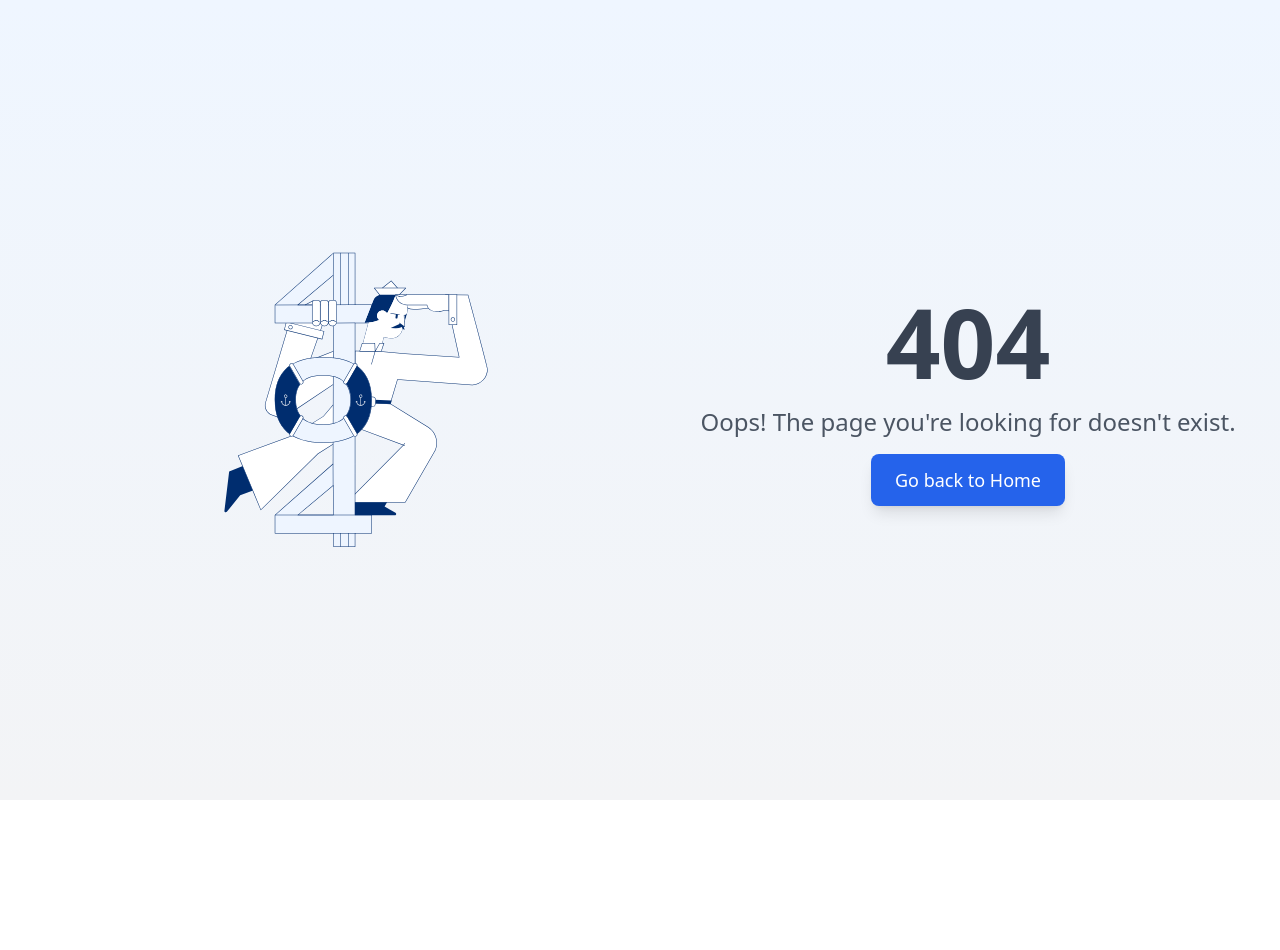
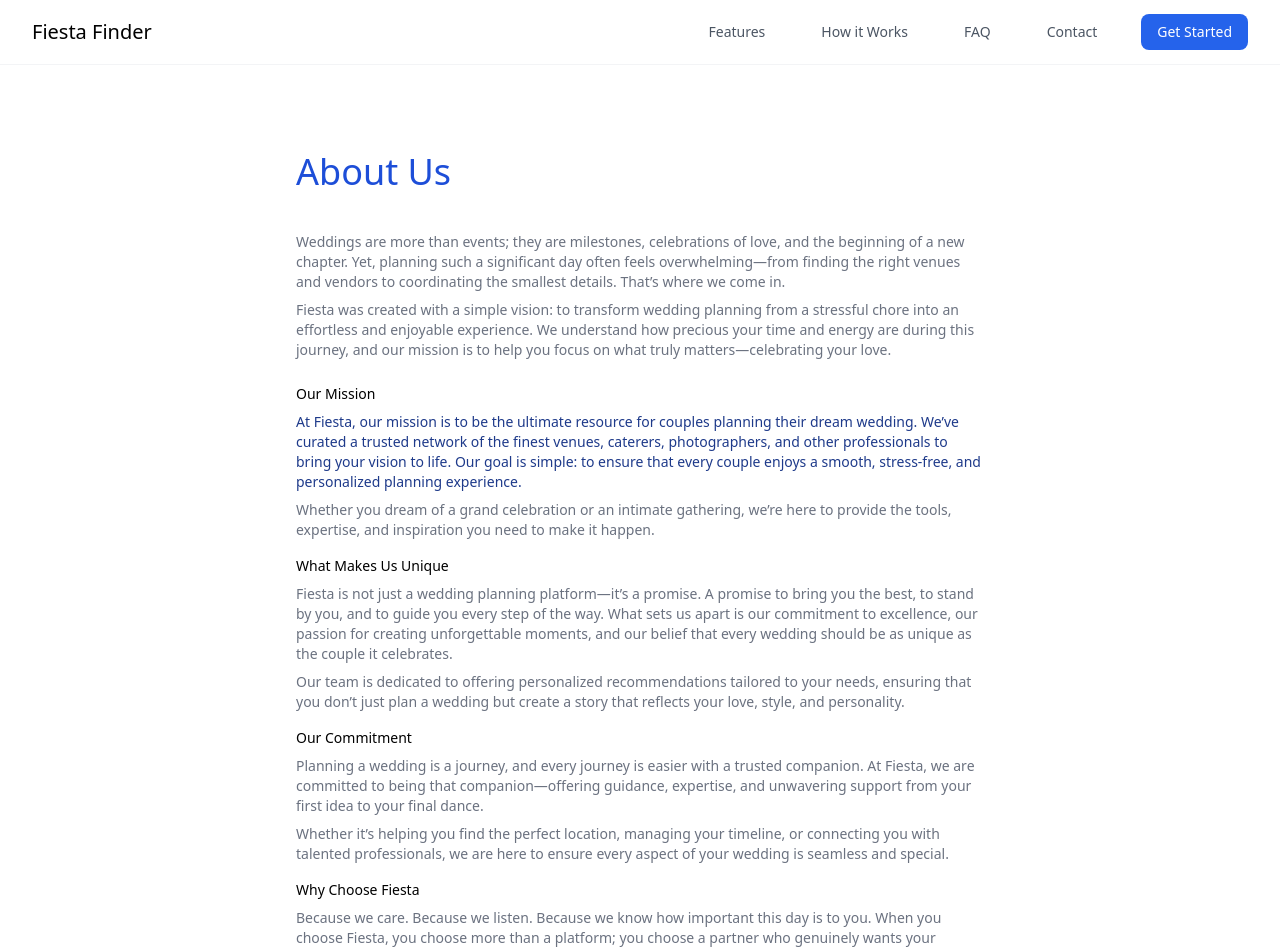
Before and after one commit to Sumit6307/Fiesta-Finder-Build, a React (Vite) app in the folder Fest-Frontend/: page /about in a window 1280 px wide. Before the commit this address had no page. Shown: the top 950 px of the page. Before the commit the page ends 800 px from the top, so only its background shows below. Built offline with nearby package versions, Linux system fonts and the light colour scheme.

Commit message:
Add About Page and update Navbar import

```diff
--- a/Fest-Frontend/src/App.jsx
+++ b/Fest-Frontend/src/App.jsx
@@ -9,6 +9,7 @@ import Option from "./components/Option"
 import AdminPage from "./pages/AdminPage"
 import Venue from "./pages/Venue"
 import Home from "./pages/Home";
+import AboutPage from "./pages/AboutPage"
 
 
 
@@ -27,7 +28,7 @@ export default function App () {
                     <Route path="/admin" element={<AdminPage />} />
                     <Route path="/venue" element={<Venue />} />
                     <Route path='/homecom' element={<Home/>}/>
-
+                    <Route path='/about' element={<AboutPage/>}/>
                 </Routes>
             </Router>
         </>
--- a/Fest-Frontend/src/components/NavBar.jsx
+++ b/Fest-Frontend/src/components/NavBar.jsx
@@ -16,7 +16,7 @@ const NavBar = () => {
       <div className="max-w-7xl mx-auto px-4 sm:px-6 lg:px-8">
         <div className="flex items-center justify-between h-16">
           <div className="flex-shrink-0">
-            <span className="text-2xl font-bold text-blue-600">Fiesta Finder</span>
+            <span className="text-xl font-sans font-normal text-black ">Fiesta Finder</span>
           </div>
 
           <div className="hidden md:block">
--- /dev/null
+++ b/Fest-Frontend/src/pages/AboutPage.jsx
@@ -0,0 +1,71 @@
+import Navbar from '../components/Navbar';
+import Footer from '../components/Footer';
+
+export default function AboutPage() {
+    return (
+        <div>
+            <Navbar />
+            <div className="container mt-28 mx-auto max-w-3xl p-10 text-gray-500 text-sm font-medium">
+                <div>
+                    <h1 className='text-4xl font-medium text-blue-700'>About Us</h1>
+                </div>
+
+                <div className="mt-10">
+                    <p>
+                        Weddings are more than events; they are milestones, celebrations of love, and the beginning of a new chapter. Yet, planning such a significant day often feels overwhelming—from finding the right venues and vendors to coordinating the smallest details. That’s where we come in.
+                    </p>
+
+                    <p className="mt-2">
+                        Fiesta was created with a simple vision: to transform wedding planning from a stressful chore into an effortless and enjoyable experience. We understand how precious your time and energy are during this journey, and our mission is to help you focus on what truly matters—celebrating your love.
+                    </p>
+                </div>
+
+                <div className="mt-6">
+                    <h2 className='text-md font-normal text-black mb-2 '>Our Mission</h2>
+                    <p className='text-blue-900'>
+                        At Fiesta, our mission is to be the ultimate resource for couples planning their dream wedding. We’ve curated a trusted network of the finest venues, caterers, photographers, and other professionals to bring your vision to life. Our goal is simple: to ensure that every couple enjoys a smooth, stress-free, and personalized planning experience.
+                    </p>
+
+                    <p className="mt-2">
+                        Whether you dream of a grand celebration or an intimate gathering, we’re here to provide the tools, expertise, and inspiration you need to make it happen.
+                    </p>
+                </div>
+
+                <div className="mt-4">
+                    <h2 className='text-md font-normal text-black mb-2 '>What Makes Us Unique</h2>
+                    <p>
+                        Fiesta is not just a wedding planning platform—it’s a promise. A promise to bring you the best, to stand by you, and to guide you every step of the way. What sets us apart is our commitment to excellence, our passion for creating unforgettable moments, and our belief that every wedding should be as unique as the couple it celebrates.
+                    </p>
+
+                    <p className="mt-2">
+                        Our team is dedicated to offering personalized recommendations tailored to your needs, ensuring that you don’t just plan a wedding but create a story that reflects your love, style, and personality.
+                    </p>
+                </div>
+
+                <div className="mt-4">
+                    <h2 className='text-md font-normal text-black mb-2 '>Our Commitment</h2>
+                    <p>
+                        Planning a wedding is a journey, and every journey is easier with a trusted companion. At Fiesta, we are committed to being that companion—offering guidance, expertise, and unwavering support from your first idea to your final dance.
+                    </p>
+
+                    <p className="mt-2">
+                        Whether it’s helping you find the perfect location, managing your timeline, or connecting you with talented professionals, we are here to ensure every aspect of your wedding is seamless and special.
+                    </p>
+                </div>
+
+                <div className="mt-4">
+                    <h2 className='text-md font-normal text-black mb-2 '>Why Choose Fiesta</h2>
+                    <p>
+                        Because we care. Because we listen. Because we know how important this day is to you. When you choose Fiesta, you choose more than a platform; you choose a partner who genuinely wants your wedding to be as magical and memorable as you’ve always dreamed.
+                    </p>
+
+                    <p className="mt-2">
+                        Let’s make your wedding a celebration of love, joy, and cherished moments. With Fiesta, you’re in safe hands.
+                    </p>
+                </div>
+
+            </div>
+            <Footer />
+        </div>
+    );
+}
--- a/Fest-Frontend/src/pages/LandingPage.jsx
+++ b/Fest-Frontend/src/pages/LandingPage.jsx
@@ -1,4 +1,4 @@
-import NavBar from "../components/NavBar"
+import NavBar from "../components/Navbar"
 import Hero from "../components/Hero"
 import FAQ from "../components/FAQ"
 import Footer from "../components/Footer"
```
Also changed, not shown: 2 other files (tests, documents, lock files or other folders).
